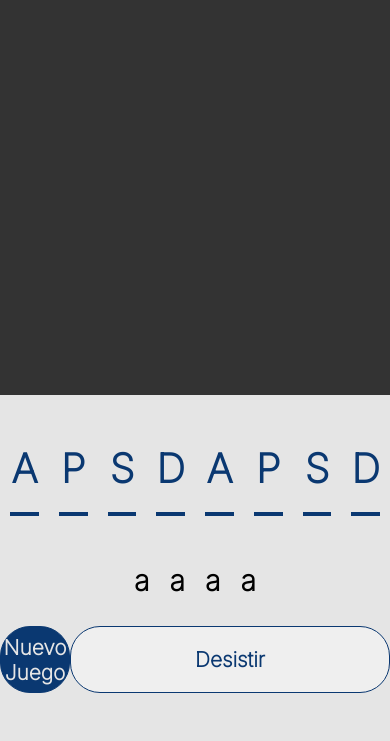
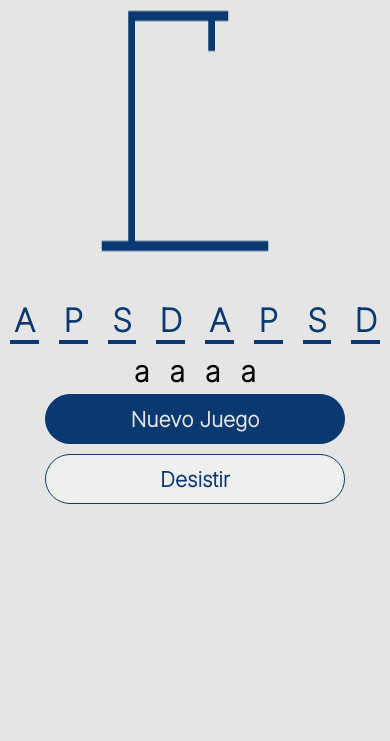
Before and after one commit to pascualSilvestri/juegoAhorcado, a plain HTML site: page juego.html in a window 390 px wide. Shown: the part 103-844 px from the top of the page. Drawn offline with Linux system fonts and the light colour scheme.

Commit message:
final de la maquetacion

```diff
--- a/estilos/juego.css
+++ b/estilos/juego.css
@@ -46,12 +46,15 @@ main{
     justify-content: center;
 }
 
-canvas{
-    background-color: #333;
-    width: 400px;
-    height: 400px;
-    margin-bottom: 80px;
+#canvas1{
+    background-color: #E5E5E5;
+    width: 300px;
+    height: 350px;
 }
+#canvas2{
+    display: none;
+}
+
 
 #mensaje-final-gano{
     margin-left: 30px;
@@ -81,7 +84,7 @@ canvas{
     border-bottom:4px solid #0A3871;
     margin:0 10px;
     display: flex;
-    align-items: center;
+    align-items: flex-end;
     justify-content: center;
     font-size: 2.5em;
     font-weight: bold;
@@ -153,3 +156,58 @@ footer{
     color: #0A3871;
     text-align: center;
 }
+
+
+
+@media screen and (max-width:780px){
+
+}
+
+
+
+@media screen and (max-width:430px){
+
+    header{
+        height: 10vh;
+    }
+    main{
+        height:auto;
+    }
+
+    #img-logo{
+        margin-left: 40px;
+    }
+    #canvas1{
+        width: 200px;
+        height: 300px;
+        display:block;
+    }
+
+    #section-btn{
+        flex-wrap: wrap;
+    }
+
+    #section-btn{
+        width: 100%;
+        height: 120px;
+        display: flex;
+        align-items: center;
+        justify-content: space-evenly;
+    }
+
+    .btn{
+        width: 300px;
+        height: 50px;
+        border-radius: 30px;
+        border:1px solid #0A3871;
+    }
+
+    .letras{
+        margin-top:20px;
+        font-size: 2em;
+        font-weight: bold;
+        color:#0A3871;
+        margin-bottom: 10px;
+    }
+
+}
--- a/funcion.js
+++ b/funcion.js
@@ -0,0 +1,30 @@
+// Definir variables
+
+
+
+
+
+
+
+
+
+
+
+// canvas1
+let pantalla = document.querySelector('#canvas1');
+let pincel = pantalla.getContext('2d');
+
+
+function crearRectangulo(poX,poY,largo,alto,color){
+    pincel.fillStyle = color
+    pincel.fillRect(poX,poY,largo,alto);
+}
+
+function crearCirculo(){
+
+}
+
+crearRectangulo(50,15,10,120,'#0A3871');
+crearRectangulo(10,130,250,5,'#0A3871');
+crearRectangulo(50,15,150,5,'#0A3871');
+crearRectangulo(170,15,10,20,'#0A3871');
--- a/juego.html
+++ b/juego.html
@@ -21,7 +21,10 @@
         <main>
             <section id="section-juego">
                 <section id="ahorcado">
-                    <canvas>
+                    <canvas id="canvas1">
+
+                    </canvas>
+                    <canvas id="canvas2">
 
                     </canvas>
                 </section>
@@ -72,10 +75,11 @@
                    Nuevo Juego
                 </button>
 
-                    <a href="index.html"><button id="btn-desistir" class="btn"> Desistir </button></a>
+                <a href="index.html"><button id="btn-desistir" class="btn"> Desistir </button></a>
 
             </section>
         </main>
+        <script src="/funcion.js"></script>
     </body>
 
 </body>
```
